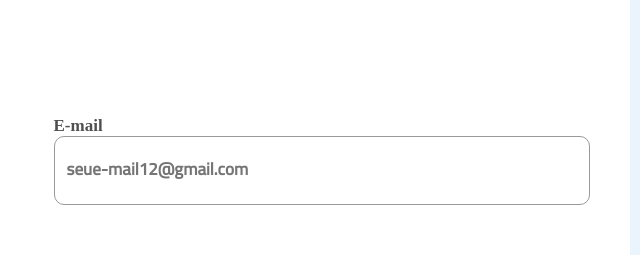
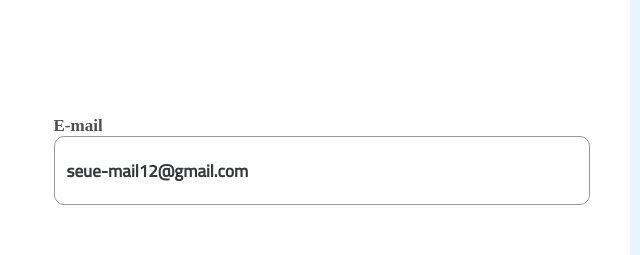
Before and after one commit to jmarc0s/ATS, a website: page index.html in a window 1280 px wide. Shown: the part 3520-3775 px from the top of the page, 640-1280 px from the left. Drawn offline with Linux system fonts and the light colour scheme; a web font is replaced by a local one.

```diff
--- a/styles/section_form.css
+++ b/styles/section_form.css
@@ -1,3 +1,5 @@
+
+
 .section__form{
     height: 854px;
     background-image: url('../imagens/Rectangle\ 20.svg');
@@ -49,6 +51,14 @@
     height: 65px;
     border: 1px solid #999999 ;
     border-radius: 10px;
+    color: #2995E2;
+    font-size: 17px;
+    font-family: 'Cairo';
+}
+
+.form__input:focus {
+    border-color: #2995E2;
+    outline: none;
 }
 
 .form__input::placeholder{
@@ -56,6 +66,7 @@
     font-size: 17px;
     font-weight: 600;
     padding-left: 10px;
+    color: #38393a;
 
 }
 
--- a/styles/style.css
+++ b/styles/style.css
@@ -3,11 +3,6 @@
 @import url('https://fonts.googleapis.com/css2?family=Hind+Vadodara:wght@300;500&family=Inter:wght@400;700&family=Poppins:wght@300;400;500;700&display=swap');
 @import url('https://fonts.googleapis.com/css2?family=Hind+Vadodara:wght@300;400;500&family=Inter:wght@400;700&family=Poppins:wght@300;400;500;700&display=swap');
 @import url('https://fonts.googleapis.com/css2?family=Cairo:wght@200;300;400;500&family=Hind+Vadodara:wght@300;400;500&family=Inter:wght@400;700&family=Poppins:wght@300;400;500;700&display=swap');
-
-/*:root{
-    --cor-primaria:
-}*/
-
 
 body{
     margin: 0px;
```
